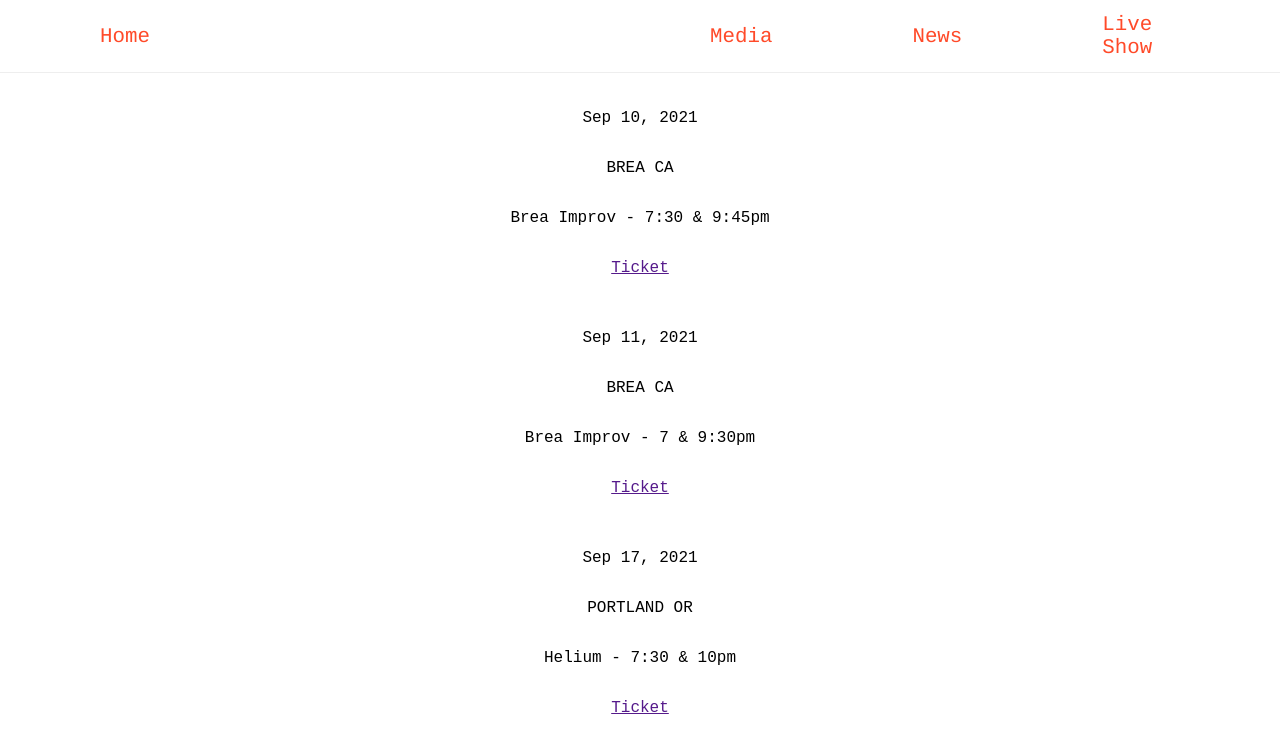
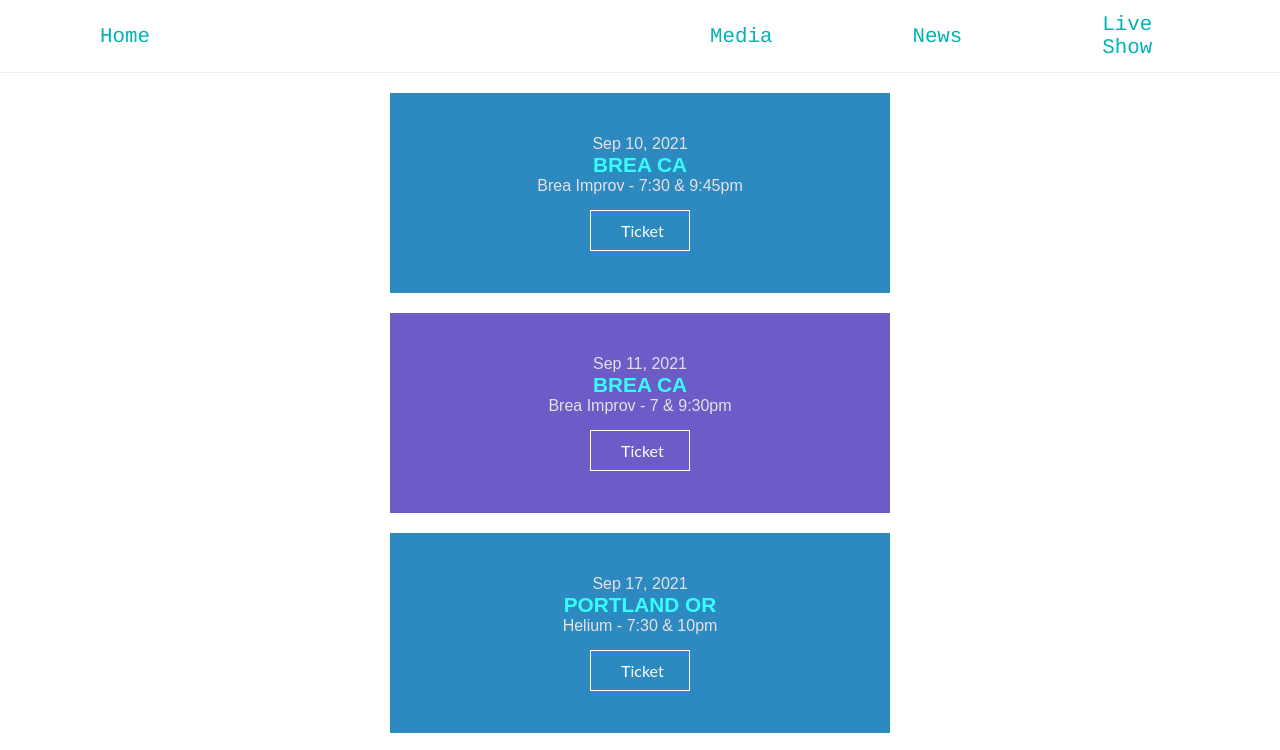
Before and after one commit to Felnard/finalproject, a plain HTML site: page calendar.html in a window 1280 px wide. Shown: the top 750 px of the page. Drawn offline with Linux system fonts and the light colour scheme.

Commit message:
colors and index

```diff
--- a/about.css
+++ b/about.css
@@ -21,7 +21,7 @@ nav > a {
 nav a {
   font-family: Courier;
   text-decoration: none;
-  color: #ff4a29;
+  color: #01b3b3;
   font-size: 1.3rem;
   font-weight: 400;
   padding: 13px 70px;
@@ -29,7 +29,7 @@ nav a {
 }
 nav a:hover {
   color: white;
-  background-color: #ffb3a6;
+  background-color: #48d6d6;
 }
 nav div {
   display: flex;
@@ -45,7 +45,7 @@ footer {
   display: flex;
   flex-direction: column;
   align-items: center;
-  background-color: #ff775f;
+  background-color: #3ea8a8;
   width: 100%;
   position: relative;
   top: 30px;
--- a/calendar.css
+++ b/calendar.css
@@ -1,26 +1,7 @@
-.container {
-  display: flex;
-  width: 100%;
-  justify-content: center;
-  align-items: center;
-}
-.dates {
-  display: flex;
-  flex-direction: column;
-  background-color: white;
-  margin: 20px;
-  width: 500px;
-  height: 200px;
-  text-align: center;
-  justify-content: space-around;
-}
-
-/* ALL */
 * {
   margin: 0;
   padding: 0;
   box-sizing: border-box;
-  font-family: "Courier New";
 }
 nav {
   display: flex;
@@ -39,7 +20,7 @@ nav > a {
 nav a {
   font-family: Courier;
   text-decoration: none;
-  color: #ff4a29;
+  color: #01b3b3;
   font-size: 1.3rem;
   font-weight: 400;
   padding: 13px 70px;
@@ -47,7 +28,7 @@ nav a {
 }
 nav a:hover {
   color: white;
-  background-color: #ffb3a6;
+  background-color: #48d6d6;
 }
 nav div {
   display: flex;
@@ -59,12 +40,61 @@ nav div {
 body {
   background-color: white;
   overflow-x: hidden;
-} /* FOOTER */
+}
+/* ALL */
+.container {
+  display: flex;
+  width: 100%;
+  justify-content: center;
+  align-items: center;
+}
+.dates {
+  display: flex;
+  flex-direction: column;
+  background-color: white;
+  margin: 20px;
+  width: 500px;
+  height: 200px;
+  text-align: center;
+  justify-content: space-around;
+}
+div.dates {
+  display: flex;
+  justify-content: center;
+  align-items: center;
+  margin: 20px;
+  color: rgba(240, 230, 230, 0.952);
+  background-color: #6c5cc8;
+  padding: 20px;
+  width: 60%;
+  min-width: 500px;
+}
+div.dates p:nth-of-type(2) {
+  font-weight: bold;
+  font-size: 1.3rem;
+  color: #36fdfd;
+}
+div.dates:nth-last-of-type(2n) {
+  background-color: #2d8ac0;
+}
+div.dates p {
+  font-family: "Ubuntu", sans-serif;
+}
+div.dates a {
+  text-decoration: none;
+  color: rgb(255, 255, 255);
+  font-family: "Lato", sans-serif;
+  border: 1px solid rgb(255, 255, 255);
+  padding: 10px 30px;
+  width: 100px;
+  margin-top: 15px;
+}
+/* FOOTER */
 footer {
   display: flex;
   flex-direction: column;
   align-items: center;
-  background-color: #ff775f;
+  background-color: #3ea8a8;
   width: 100%;
   position: relative;
   top: 30px;
--- a/calendar.html
+++ b/calendar.html
@@ -5,6 +5,12 @@
     <meta http-equiv="X-UA-Compatible" content="IE=edge" />
     <meta name="viewport" content="width=device-width, initial-scale=1.0" />
     <link rel="stylesheet" href="calendar.css" />
+    <link rel="preconnect" href="https://fonts.googleapis.com" />
+    <link rel="preconnect" href="https://fonts.gstatic.com" crossorigin />
+    <link
+      href="https://fonts.googleapis.com/css2?family=Abril+Fatface&family=Anton&display=swap"
+      rel="stylesheet"
+    />
     <script
       src="https://kit.fontawesome.com/5cc457458b.js"
       crossorigin="anonymous"
--- a/home.css
+++ b/home.css
@@ -17,19 +17,18 @@ nav {
 nav a {
   font-family: Courier;
   text-decoration: none;
-  color: #ff4a29;
+  color: #01b3b3;
   font-size: 1.3rem;
   font-weight: 400;
-  padding: 13px 60px;
-
+  padding: 13px 70px;
   transition: all 0.6ms ease-in-out;
+}
+nav a:hover {
+  color: white;
+  background-color: #48d6d6;
 }
 nav > a {
   margin-left: 30px;
-}
-nav a:hover {
-  color: white;
-  background-color: #ffb3a6;
 }
 nav div {
   display: flex;
@@ -213,7 +212,7 @@ footer {
   display: flex;
   flex-direction: column;
   align-items: center;
-  background-color: #ff775f;
+  background-color: #3ea8a8;
   width: 100%;
 }
 .social {
--- /dev/null
+++ b/index.css
@@ -0,0 +1,33 @@
+* {
+  margin: 0;
+  padding: 0;
+  box-sizing: border-box;
+}
+body {
+  background-image: url("home.jpg");
+  background-size: 100% 100vh;
+  background-repeat: no-repeat;
+}
+div {
+  width: 100%;
+  height: 80vh;
+  display: flex;
+  flex-direction: column;
+  justify-content: center;
+  align-items: center;
+}
+p {
+  font-size: 14rem;
+  color: white;
+  font-family: "Josefin Sans", sans-serif;
+}
+p#name {
+  font-size: 10rem;
+}
+a {
+  text-decoration: none;
+  font-size: 1.4rem;
+  border: 1px solid white;
+  color: white;
+  padding: 15px 40px;
+}
--- a/media.css
+++ b/media.css
@@ -22,7 +22,7 @@ nav > a {
 nav a {
   font-family: Courier;
   text-decoration: none;
-  color: #ff4a29;
+  color: #01b3b3;
   font-size: 1.3rem;
   font-weight: 400;
   padding: 13px 70px;
@@ -30,7 +30,7 @@ nav a {
 }
 nav a:hover {
   color: white;
-  background-color: #ffb3a6;
+  background-color: #48d6d6;
 }
 nav div {
   display: flex;
@@ -79,7 +79,7 @@ footer {
   display: flex;
   flex-direction: column;
   align-items: center;
-  background-color: #ff775f;
+  background-color: #3ea8a8;
   width: 100%;
   position: relative;
   top: 30px;
--- a/new.css
+++ b/new.css
@@ -21,7 +21,7 @@ nav > a {
 nav a {
   font-family: Courier;
   text-decoration: none;
-  color: #ff4a29;
+  color: #01b3b3;
   font-size: 1.3rem;
   font-weight: 400;
   padding: 13px 70px;
@@ -29,7 +29,7 @@ nav a {
 }
 nav a:hover {
   color: white;
-  background-color: #ffb3a6;
+  background-color: #48d6d6;
 }
 nav div {
   display: flex;
@@ -48,18 +48,20 @@ body {
 div.read {
   margin: 20px;
   color: rgba(240, 230, 230, 0.952);
-  background-color: #f86767;
+  background-color: #2d8ac0;
   padding: 20px;
   width: 60%;
+  min-width: 500px;
 }
 div.read:nth-last-of-type(2n) {
-  background-color: #fa5e42;
+  background-color: #6c5cc8;
 }
 p.title {
   font-weight: bold;
   font-family: "Ubuntu", sans-serif;
   margin-bottom: 20px;
   font-size: 1.3em;
+  color: #00fdfd;
 }
 p.details {
   margin-bottom: 20px;
@@ -67,13 +69,13 @@ p.details {
 }
 .read a {
   text-decoration: none;
-  color: rgb(30, 31, 30);
-  border: 1px solid rgb(30, 31, 30);
+  color: white;
+  border: 1px solid white;
   padding: 10px 30px;
   font-family: "Ubuntu", sans-serif;
 }
 .read a:hover {
-  background-color: #fb4848;
+  background-color: rgba(255, 255, 255, 0.3);
   border: 1px solid white;
   color: white;
 }
@@ -83,7 +85,7 @@ footer {
   display: flex;
   flex-direction: column;
   align-items: center;
-  background-color: #ff775f;
+  background-color: #3ea8a8;
   width: 100%;
   position: relative;
   top: 30px;
```
Also changed, not shown: index.html (added, +28 -0 lines), index.js (added, +7 -0 lines), 1 other file.
